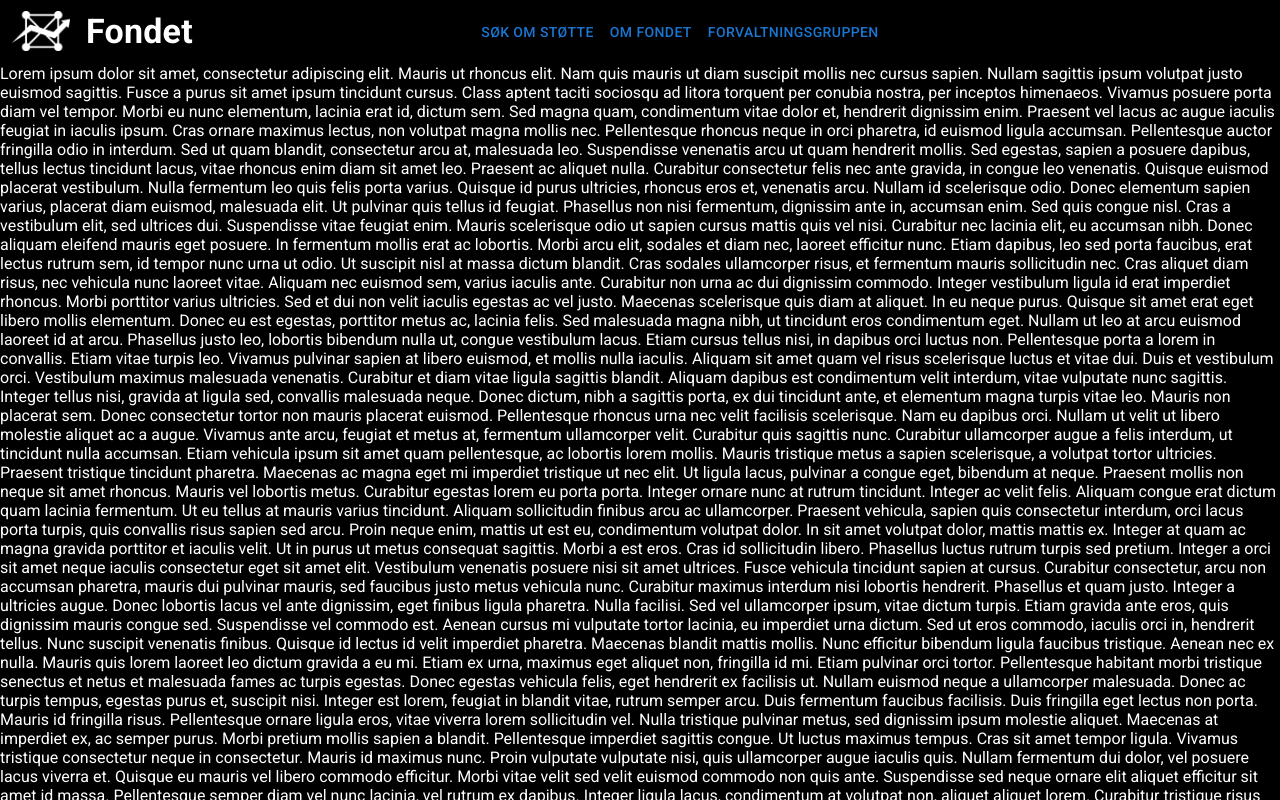
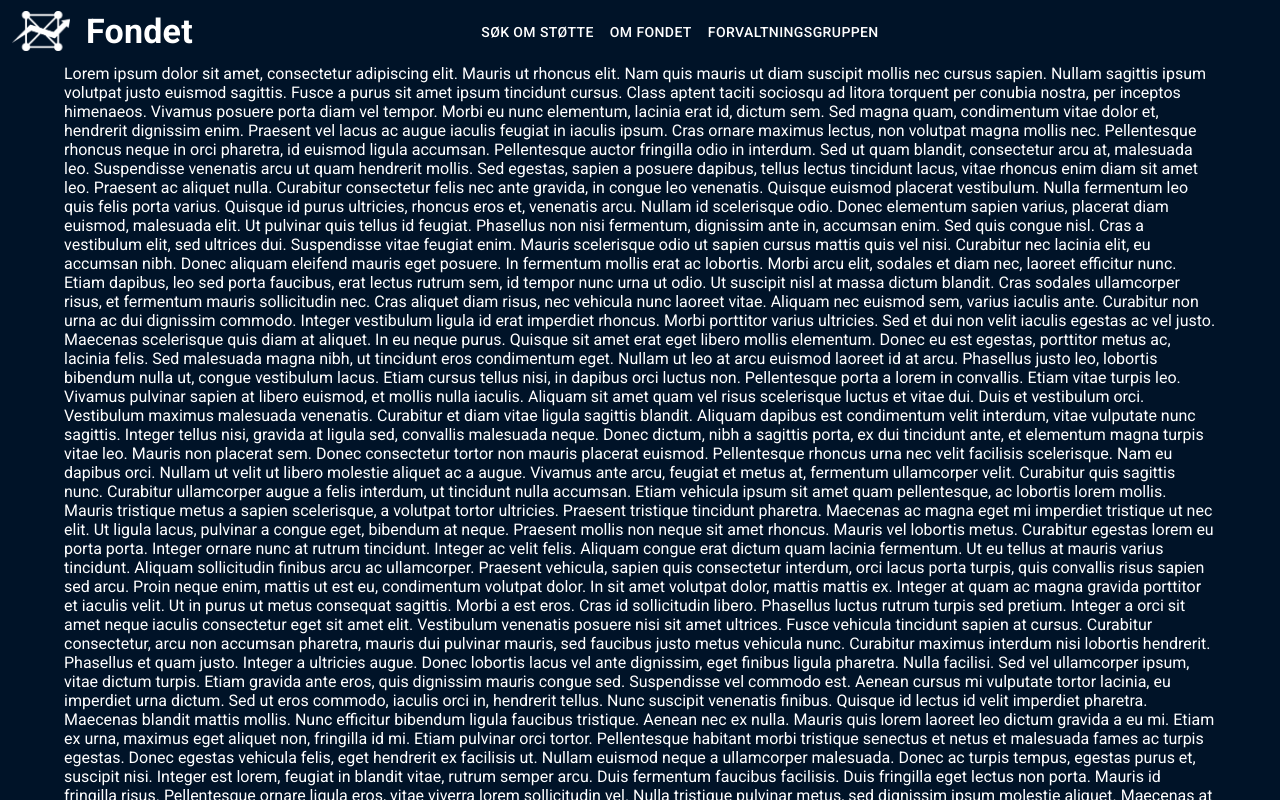
Before and after one commit to TIHLDE/Fondet, a React (Create React App) app in the folder web/: page / in a window 1280 px wide. Shown: the top 800 px of the page. Built offline with nearby package versions, Linux system fonts and the light colour scheme.

Commit message:
fette nice

```diff
--- a/web/src/App.css
+++ b/web/src/App.css
@@ -1,5 +1,3 @@
 body {
   font-family: 'Roboto', sans-serif;
-  background-color: black;
-  color: white;
 }
--- a/web/src/App.tsx
+++ b/web/src/App.tsx
@@ -1,5 +1,6 @@
 import React from 'react';
 import { BrowserRouter as Router, Switch, Route } from 'react-router-dom';
+import { Container, ThemeProvider } from '@mui/material';
 import './App.css';
 
 // Views
@@ -13,11 +14,21 @@ import Header from 'components/Header';
 
 // Constants
 import routes from 'constants/routes';
+
+// Themes
+import dark from 'themes/dark';
+
+const selectedTheme = dark;
+
 const App: React.FunctionComponent = () => {
+  document.body.style.color = selectedTheme.palette.text.primary;
+  document.body.style.backgroundColor = selectedTheme.palette.background.default;
+
   return (
+    <ThemeProvider theme={selectedTheme}>
       <Router>
         <Header />
-      <div style={{ marginTop: 64 }}>
+        <Container style={{ marginTop: 64 }}>
           <Switch>
             <Route exact path={routes.HOME}>
               <Home />
@@ -32,8 +43,9 @@ const App: React.FunctionComponent = () => {
               <Group />
             </Route>
           </Switch>
-      </div>
+        </Container>
       </Router>
+    </ThemeProvider>
   );
 };
 
--- a/web/src/components/Header.tsx
+++ b/web/src/components/Header.tsx
@@ -1,5 +1,5 @@
 import React, { useState } from 'react';
-import { AppBar, Box, Button, IconButton, Link, Toolbar, Typography, useScrollTrigger } from '@mui/material';
+import { AppBar, Box, Button, IconButton, Link, Toolbar, Typography, useScrollTrigger, useTheme } from '@mui/material';
 import MenuIcon from '@mui/icons-material/Menu';
 
 // Utils
@@ -26,14 +26,19 @@ const menu = [
 ];
 
 function ElevationScroll({ children, override }: { children: React.ReactElement; override?: boolean }) {
+  const theme = useTheme();
+
   const trigger = useScrollTrigger({
     disableHysteresis: true,
-    threshold: 0,
+    threshold: 4,
   });
 
   return React.cloneElement(children, {
-    elevation: trigger ? 4 : 0,
-    style: { transition: 'background-color 0.25s', ...(trigger || override ? { backgroundColor: 'rgba(0,0,128,0.5)' } : { backgroundColor: 'transparent' }) },
+    elevation: trigger ? 1 : 0,
+    style: {
+      transition: 'background-color 0.25s',
+      ...(trigger || override ? { background: `${theme.palette.background.paper}bf` } : { backgroundColor: 'transparent' }),
+    },
   });
 }
 
@@ -65,7 +70,7 @@ const Header: React.FunctionComponent = () => {
           </Link>
           <Box ml={10} sx={{ display: { xs: 'none', md: 'inherit' } }}>
             {menu.map((item, i) => (
-              <Button key={i} component={RouterLink} to={item.link}>
+              <Button key={i} component={RouterLink} to={item.link} sx={{ color: 'white', display: 'block' }}>
                 {item.label}
               </Button>
             ))}
@@ -82,7 +87,13 @@ const Header: React.FunctionComponent = () => {
           alignItems='start'
           style={{ transition: 'height 0.25s', overflow: 'hidden', ...(drawerOpen ? { height: '100vh' } : { height: 0 }) }}>
           {menu.map((item, i) => (
-            <Button key={i} component={RouterLink} to={item.link} onClick={() => setDrawerOpen(false)} fullWidth>
+            <Button
+              key={i}
+              component={RouterLink}
+              to={item.link}
+              sx={{ color: 'white', display: 'block', textAlign: 'right' }}
+              onClick={() => setDrawerOpen(false)}
+              fullWidth>
               {item.label}
             </Button>
           ))}
--- /dev/null
+++ b/web/src/themes/dark.ts
@@ -0,0 +1,19 @@
+import { createTheme } from '@mui/material/styles';
+
+const dark = createTheme({
+  palette: {
+    mode: 'dark',
+    primary: {
+      main: '#1c458a',
+      light: '#5470bb',
+      dark: '#001f5c',
+      contrastText: '#fff',
+    },
+    background: { default: '#001328', paper: '#0d2339' },
+    text: {
+      primary: '#fff',
+    },
+  },
+});
+
+export default dark;
```
Lines whose indentation alone changed are shown as unchanged.
